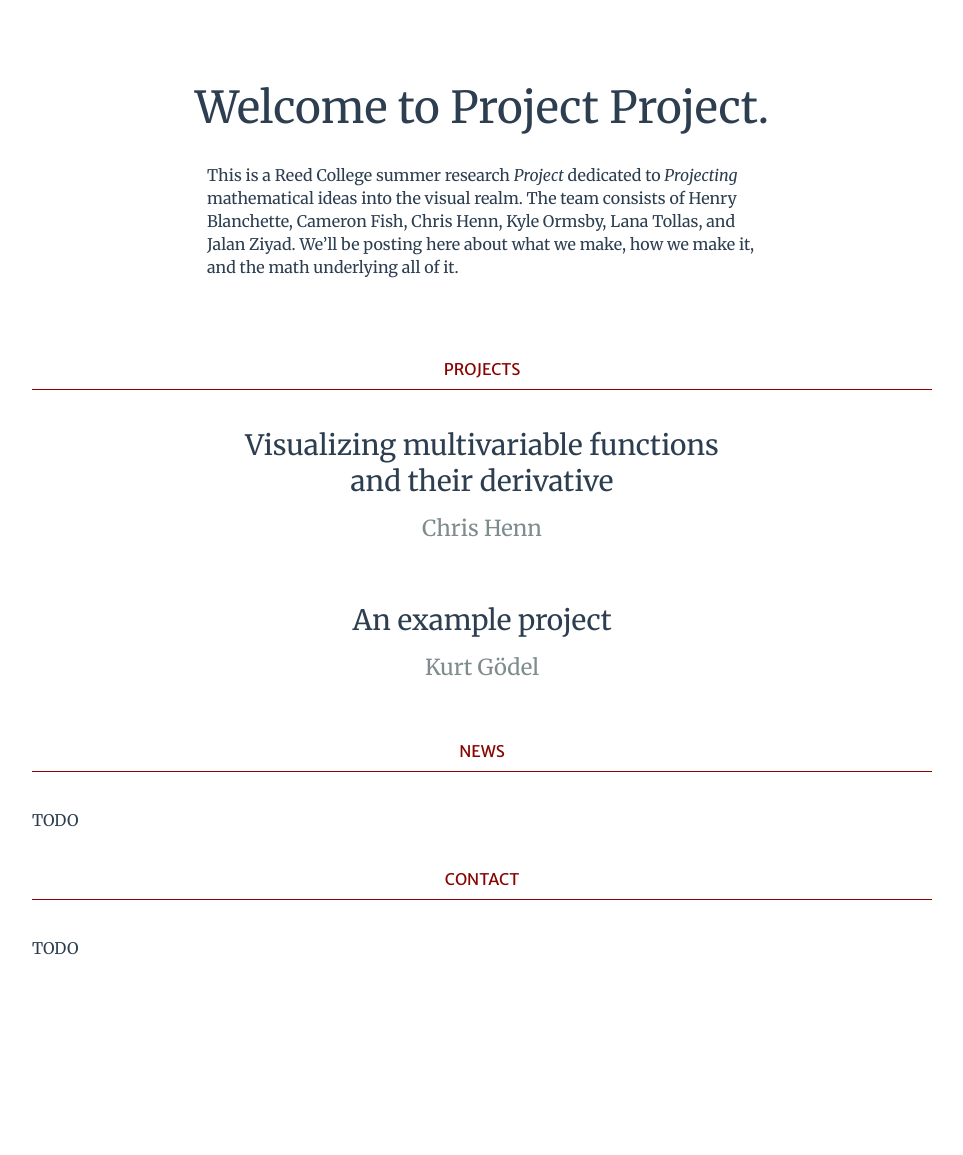
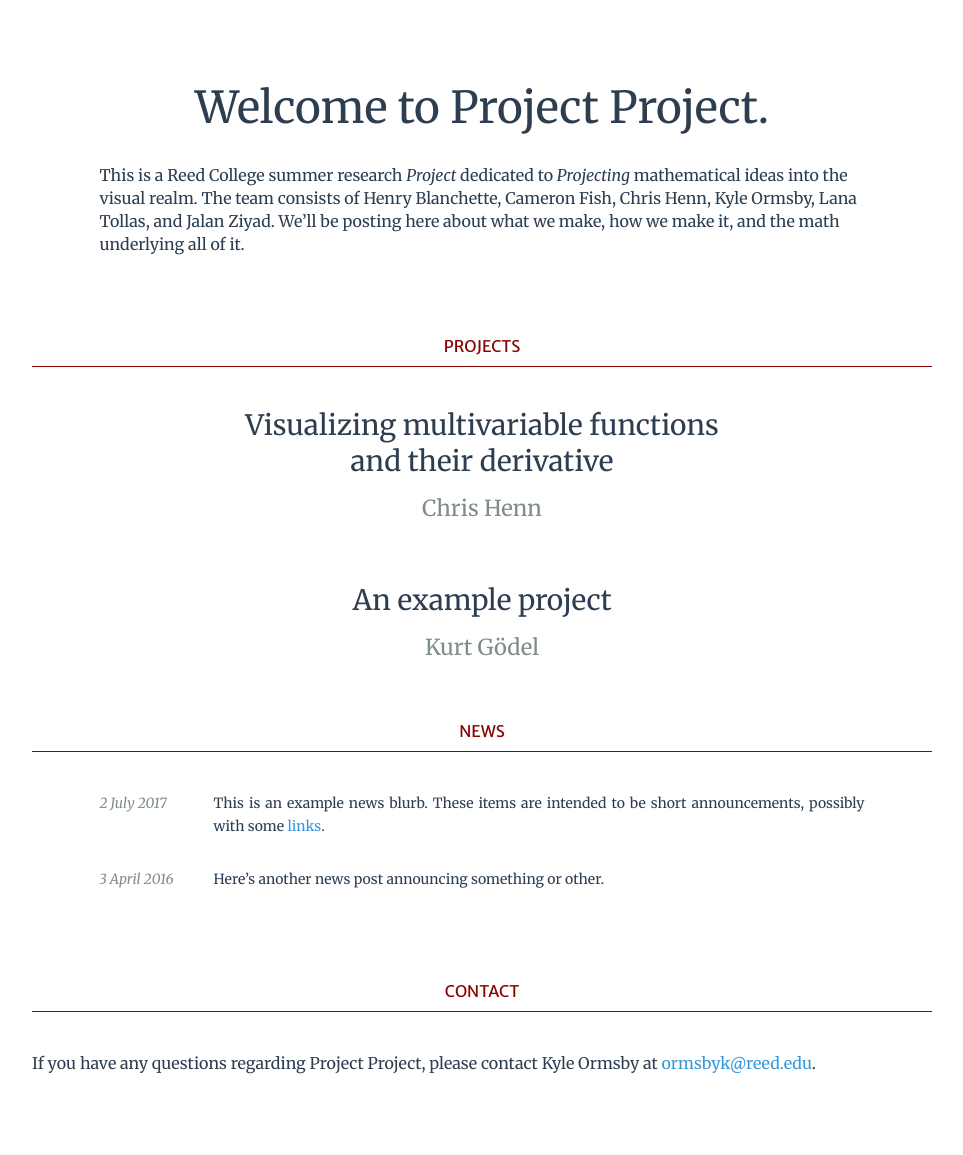
Before and after one commit to chnn/project-project-website, a Jekyll site: the page built from index.html, in a window 1280 px wide. Shown: the whole page, without its empty margins (158-1121 px from the left). Built offline with Jekyll 4.4.1, drawn with Linux system fonts in a browser that asks for light colours; before the commit the page ends 1040 px from its top, so only the background shows below that.

Commit message:
Add news section, style tweaks

```diff
--- a/_config.yml
+++ b/_config.yml
@@ -1 +1,5 @@
 permalink: /posts/:title
+collections:
+  news:
+    permalink: /:collection/:title
+    output: true
--- a/_layouts/default.html
+++ b/_layouts/default.html
@@ -17,9 +17,7 @@
   <link href="https://fonts.googleapis.com/css?family=Merriweather+Sans|Merriweather:400,400i,700,700i" rel="stylesheet">
 </head>
 <body>
-  <div class="container">
-    {{ content }}
-  </div>
+  {{ content }}
 
   <script>
     document.querySelectorAll("script[type='math/tex']").forEach(function(el) {
--- a/_layouts/post.html
+++ b/_layouts/post.html
@@ -1,7 +1,7 @@
 ---
 layout: default
 ---
-<div class="post">
+<div class="container post">
   <div class="post-row">
     <div class="post-sidebar">
       <a class="back-to-projects" href="{{site.baseurl}}/">&larr; Back to All Projects</a>
--- a/assets/css/screen.scss
+++ b/assets/css/screen.scss
@@ -70,7 +70,8 @@
 }
 
 .home {
-  margin: 8rem 0;
+  margin-top: 8rem;
+  margin-bottom: 8rem;
 
   h1 {
     text-align: center;
@@ -87,13 +88,36 @@
     color: $reed-red;
     border-bottom: 1px solid $reed-red;
     padding-bottom: 1rem;
-    margin: 3.7rem 0;
+    margin: 6rem 0 4rem 0;
   }
 
   .blurb {
-    max-width: 550px;
+    max-width: 85%;
     margin: 0 auto;
     margin-bottom: 8rem;
+  }
+
+  .news {
+    width: 85%;
+    margin: 0 auto;
+    font-size: 1.4rem;
+
+    td {
+      vertical-align: text-bottom;
+      padding-bottom: 3rem;
+    }
+
+    p {
+      margin: 0;
+      text-align: justify;
+    }
+
+    .date {
+      white-space: nowrap;
+      font-style: italic;
+      color: $gray;
+      padding-right: 40px;
+    }
   }
 }
 
@@ -122,7 +146,7 @@
 }
 
 .post {
-  margin-top: 6rem;
+  margin-top: 4rem;
   margin-bottom: 10rem;
 
   .post-title {
--- a/index.html
+++ b/index.html
@@ -1,7 +1,7 @@
 ---
 layout: default
 ---
-<div class="home">
+<div class="container home">
   <h1>Welcome to Project Project.</h1>
   <p class="blurb">This is a Reed College summer research <em>Project</em> dedicated to <em>Projecting</em> mathematical ideas into the visual realm. The team consists of Henry Blanchette, Cameron Fish, Chris Henn, Kyle Ormsby, Lana Tollas, and Jalan Ziyad.  We’ll be posting here about what we make, how we make it, and the math underlying all of it.</p>
   <h2>Projects</h2>
@@ -15,7 +15,15 @@
   </div>
   {% endfor %}
   <h2>News</h2>
-  <p>TODO</p>
+  <table class="news">
+    {% assign sorted_news = site.news | reverse %}
+    {% for item in sorted_news %}
+      <tr>
+        <td class="date">{{ item.date | date: "%e %B %Y" }}</td>
+        <td class="text">{{ item.output }}</td>
+      </tr>
+    {% endfor %}
+  </table>
   <h2>Contact</h2>
-  <p>TODO</p>
+  <p>If you have any questions regarding Project Project, please contact Kyle Ormsby at <a href="mailto:ormsbyk@reed.edu">ormsbyk@reed.edu</a>.</p>
 </div>
```
Also changed, not shown: _news/2016-04-03-more-news.md (added, +3 -0 lines), _news/2017-07-02-example.md (added, +3 -0 lines).
